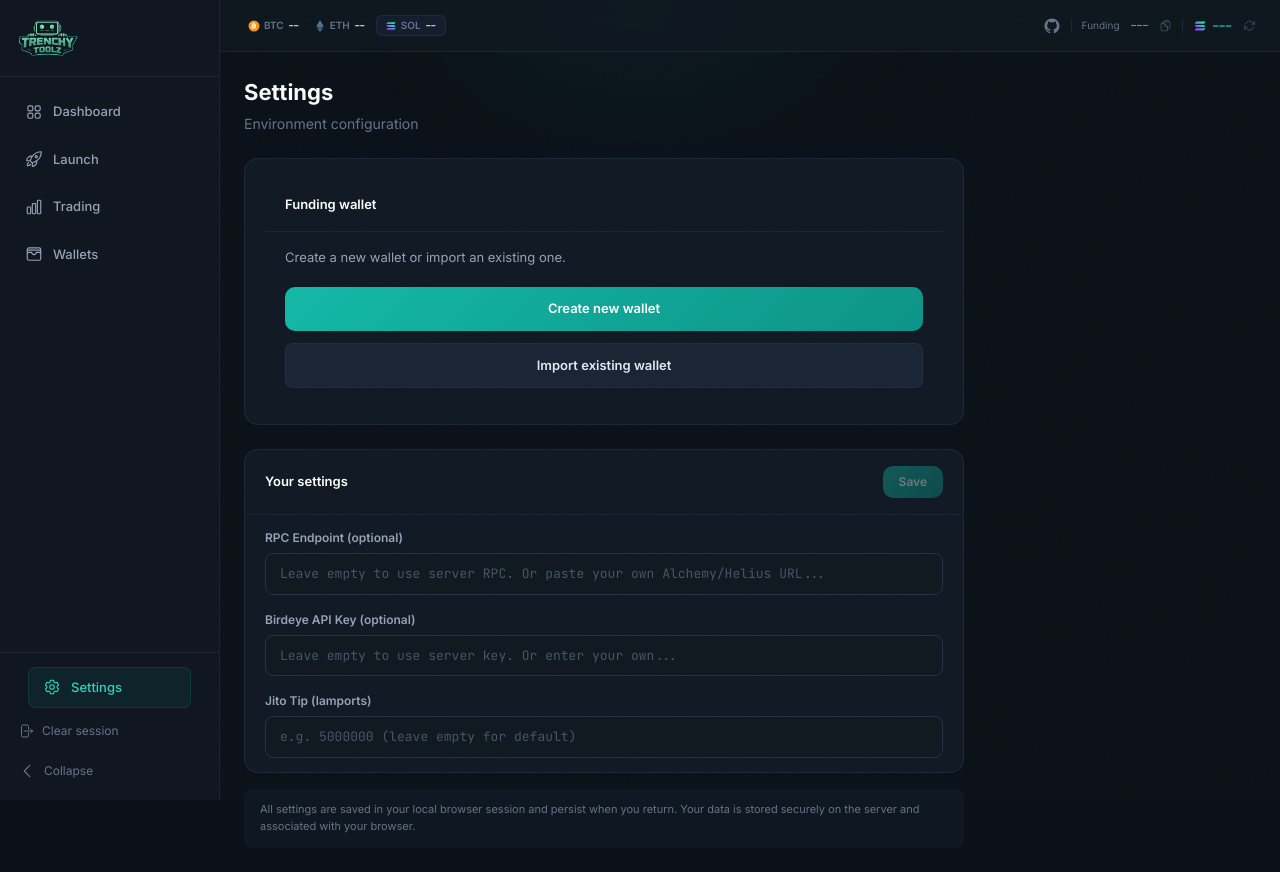
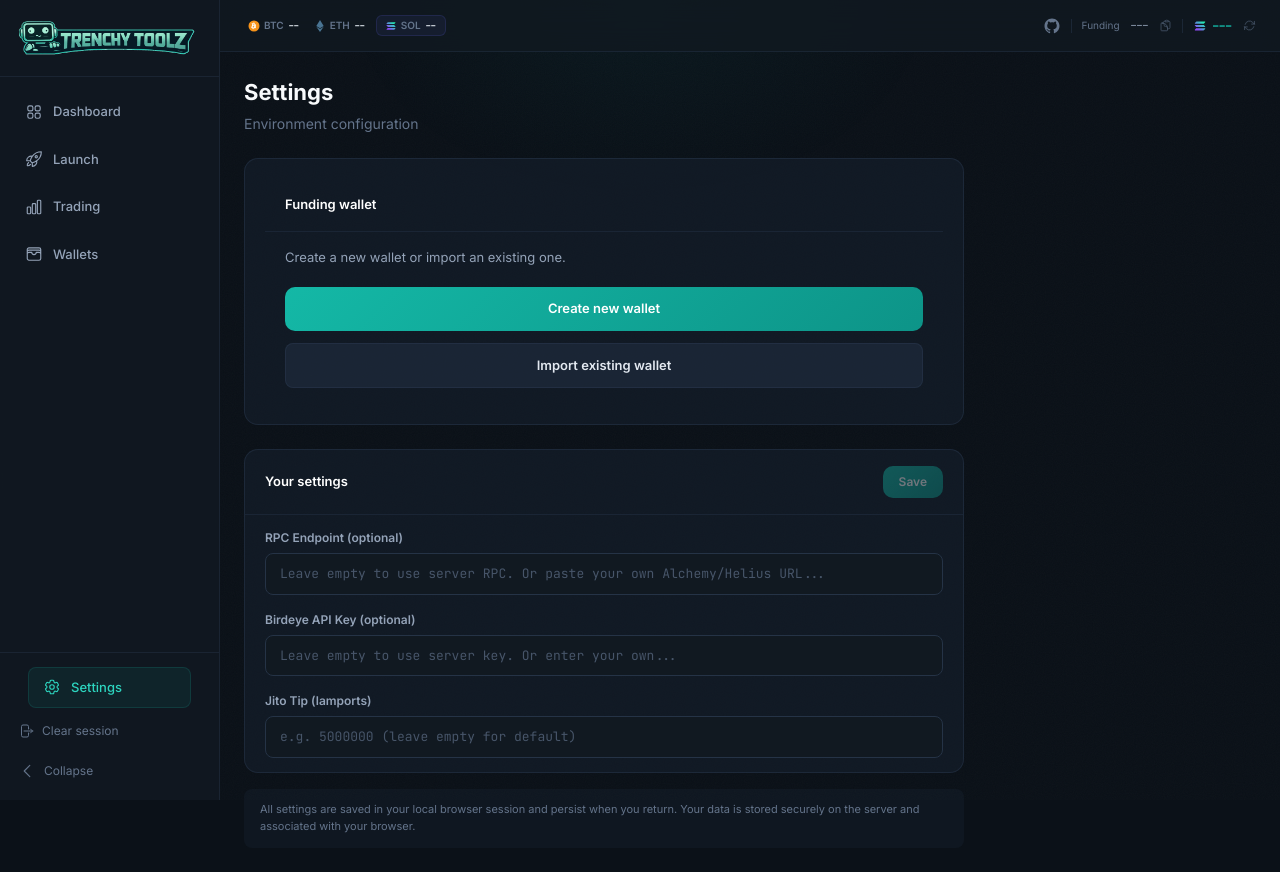
Before and after one commit to TrenchyDev/solana-pumpfun-bundler-jito-multiwallet-launcher, a React (Vite) app in the folder frontend/: page /settings in a window 1280 px wide. Built offline with nearby package versions, Linux system fonts and the light colour scheme; no server answers.

Commit message:
Use trenchy_toolz_wide_transparent logo

```diff
--- a/frontend/src/components/layout/Sidebar.tsx
+++ b/frontend/src/components/layout/Sidebar.tsx
@@ -44,7 +44,7 @@ export default function Sidebar({ collapsed, onCollapsedChange, envWarning = fal
         }}
       >
         <img
-          src="/image/trenchy_toolz_transparent.png"
+          src="/image/trenchy_toolz_wide_transparent.png"
           alt="Trencher"
           style={{
             height: collapsed ? 28 : 36,
--- a/frontend/src/pages/Setup.tsx
+++ b/frontend/src/pages/Setup.tsx
@@ -171,7 +171,7 @@ export default function Setup({ onReady }: { onReady: () => void }) {
             marginBottom: 20,
           }}>
             <img
-              src="/image/trenchy_toolz_transparent.png"
+              src="/image/trenchy_toolz_wide_transparent.png"
               alt="Trencher"
               style={{ height: 48, width: 'auto', objectFit: 'contain' }}
               onError={e => { (e.target as HTMLImageElement).style.display = 'none' }}
```
Also changed, not shown: frontend/public/image/trenchy_toolz_wide_transparent.png (added).
